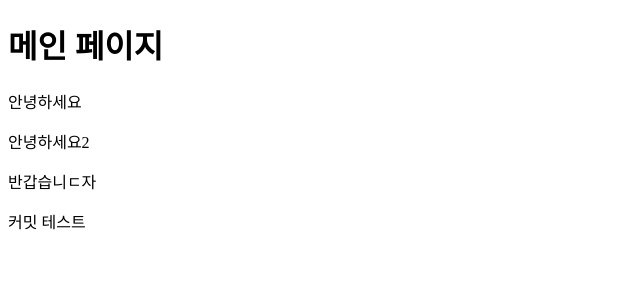
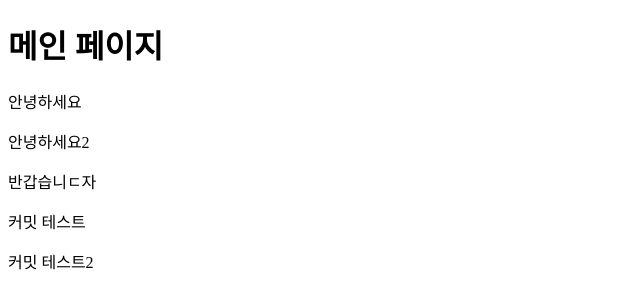
Before and after one commit to Kyeuny/test3, a plain HTML site: page index.html in a window 1280 px wide. Shown: the whole page, without its empty margins (0-640 px from the left). Drawn offline with Linux system fonts and the light colour scheme.

Commit message:
커밋 테스트2

```diff
--- a/index.html
+++ b/index.html
@@ -11,5 +11,6 @@
     <p>안녕하세요2</p>
     <p>반갑습니ㄷ자</p>
     <p>커밋 테스트</p>
+    <p>커밋 테스트2</p>
   </body>
 </html>
```
